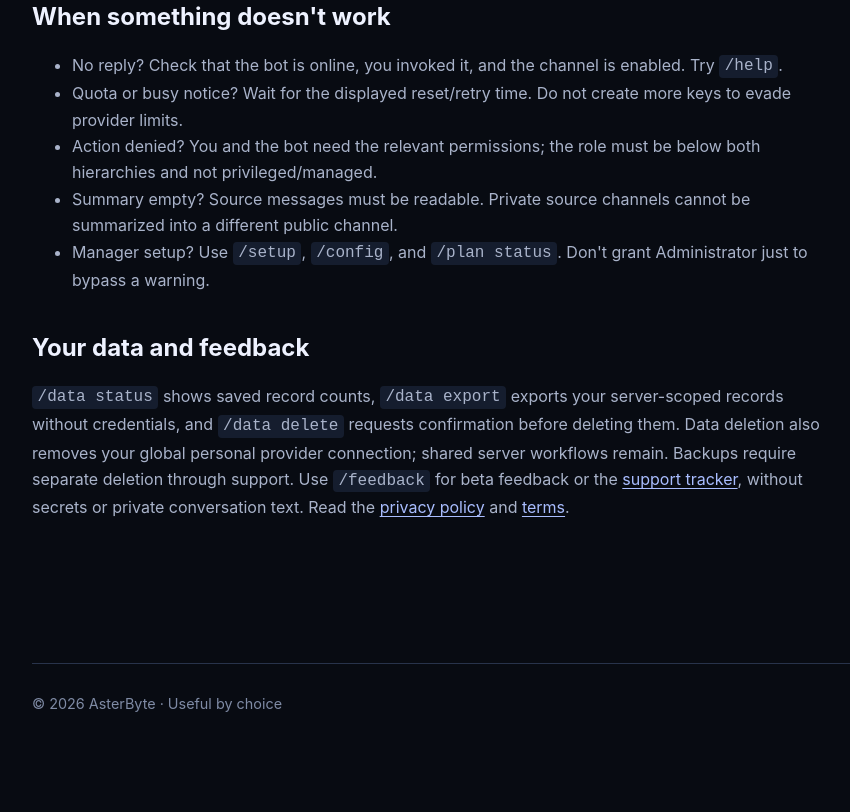
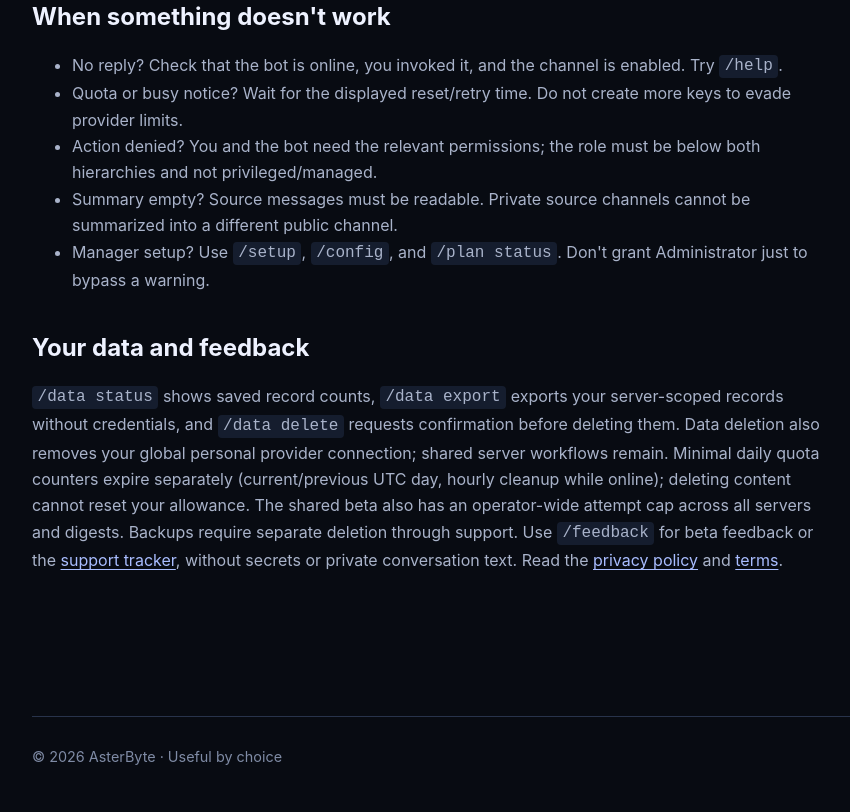
Before and after one commit to adityasarade/asterbyte-support, a plain HTML site: page guide.html in a window 1280 px wide. Shown: the part 2653-3465 px from the top of the page, without its empty margins (88-938 px from the left). Before the commit the page ends 3413 px from the top, so only its background shows below. Drawn offline with Linux system fonts and the light colour scheme.

Commit message:
Disclose short-lived anti-abuse quota counters

```diff
--- a/guide.html
+++ b/guide.html
@@ -28,5 +28,5 @@
 <li>Summary empty? Source messages must be readable. Private source channels cannot be summarized into a different public channel.</li>
 <li>Manager setup? Use <code>/setup</code>, <code>/config</code>, and <code>/plan status</code>. Don't grant Administrator just to bypass a warning.</li>
 </ul>
-<h2>Your data and feedback</h2><p><code>/data status</code> shows saved record counts, <code>/data export</code> exports your server-scoped records without credentials, and <code>/data delete</code> requests confirmation before deleting them. Data deletion also removes your global personal provider connection; shared server workflows remain. Backups require separate deletion through support. Use <code>/feedback</code> for beta feedback or the <a href="https://github.com/adityasarade/asterbyte-support/issues">support tracker</a>, without secrets or private conversation text. Read the <a href="privacy.html">privacy policy</a> and <a href="terms.html">terms</a>.</p>
+<h2>Your data and feedback</h2><p><code>/data status</code> shows saved record counts, <code>/data export</code> exports your server-scoped records without credentials, and <code>/data delete</code> requests confirmation before deleting them. Data deletion also removes your global personal provider connection; shared server workflows remain. Minimal daily quota counters expire separately (current/previous UTC day, hourly cleanup while online); deleting content cannot reset your allowance. The shared beta also has an operator-wide attempt cap across all servers and digests. Backups require separate deletion through support. Use <code>/feedback</code> for beta feedback or the <a href="https://github.com/adityasarade/asterbyte-support/issues">support tracker</a>, without secrets or private conversation text. Read the <a href="privacy.html">privacy policy</a> and <a href="terms.html">terms</a>.</p>
 </article><footer>© 2026 AsterByte · Useful by choice</footer></main></body></html>
```
Also changed, not shown: privacy.html (+1 -0 lines).
